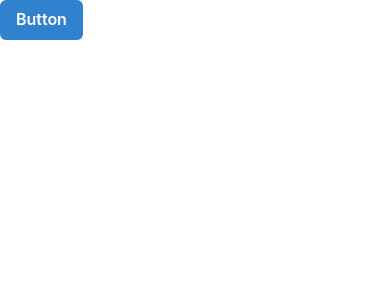
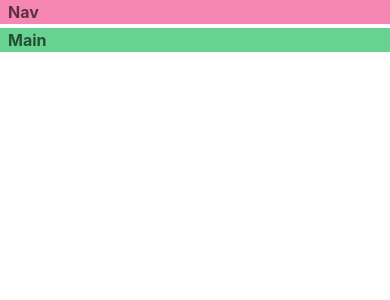
Before and after one commit to cosminmoldovan/game-hub, a React (Vite) app: page / in a window 390 px wide. Shown: the top 300 px of the page. Built offline with nearby package versions, Linux system fonts and the light colour scheme.

Commit message:
build a responsive layout

```diff
--- a/src/App.tsx
+++ b/src/App.tsx
@@ -1,12 +1,34 @@
-import { Button } from '@chakra-ui/react';
+import { Button, Grid, GridItem, Show } from "@chakra-ui/react";
 
 function App() {
-
   return (
     <div className="App">
-      <Button colorScheme="blue">Button</Button>
+      <Grid
+        templateAreas={{
+          base: `"nav" "main"`,
+          lg: `"nav nav" "aside main"`, // large screen > 1024
+        }}
+        // gridTemplateRows={"50px 1fr"}
+        // gridTemplateColumns={"150px 1fr"}
+        // h="100vh"
+        gap="1"
+        color="blackAlpha.700"
+        fontWeight="bold"
+      >
+        <GridItem pl="2" bg="pink.300" area={"nav"}>
+          Nav
+        </GridItem>
+        <Show above="lg">
+          <GridItem pl="2" bg="blue.300" area={"aside"}>
+            Aside
+          </GridItem>
+        </Show>
+        <GridItem pl="2" bg="green.300" area={"main"}>
+          Main
+        </GridItem>
+      </Grid>
     </div>
   );
 }
 
-export default App
+export default App;
```
